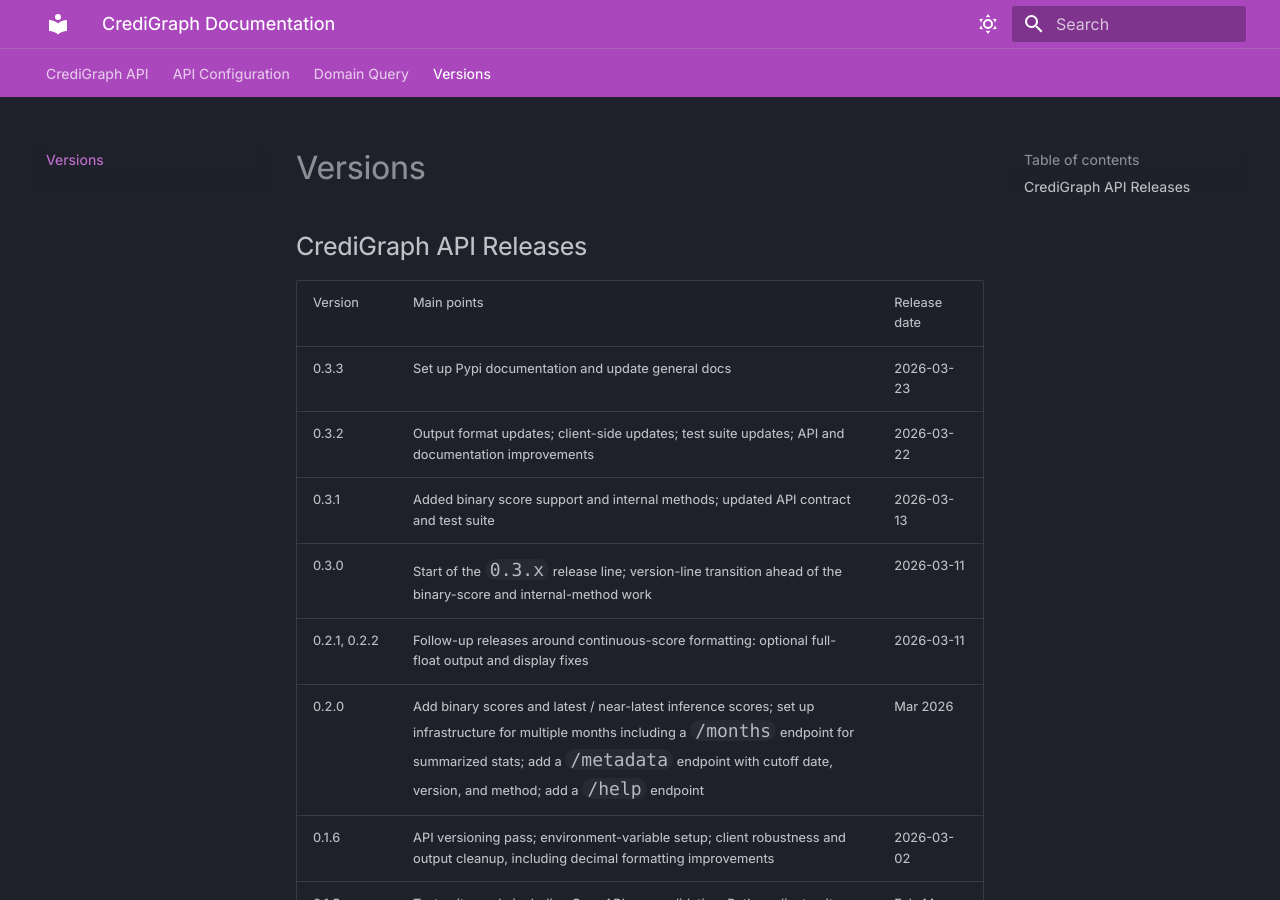
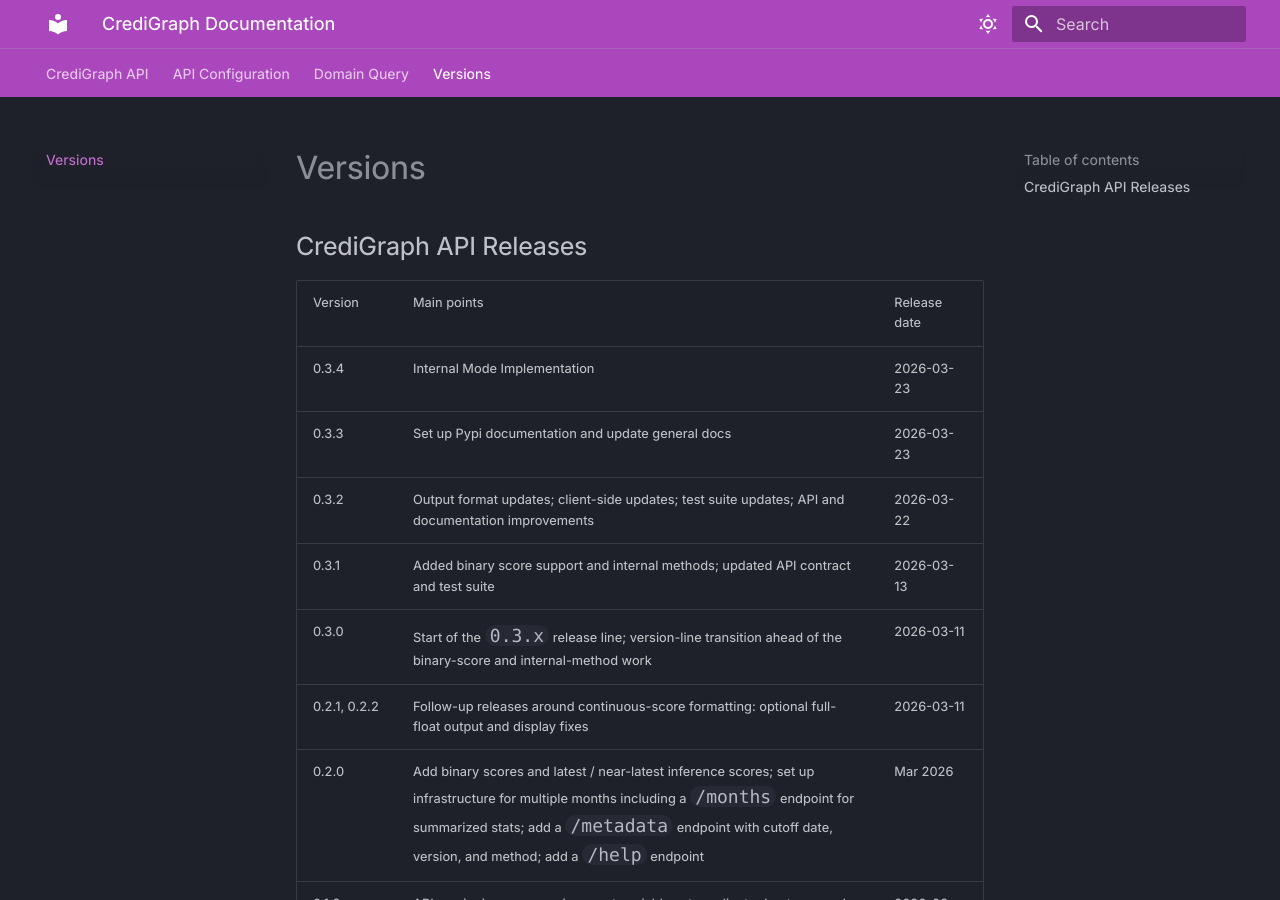
Before and after one commit to credi-net/CrediNet, an MkDocs documentation site: the page built from docs/versions.md, in a window 1280 px wide and 900 px high. Built offline with MkDocs 1.6.1 and Material for MkDocs 9.7.7, drawn with Linux system fonts in a browser that asks for light colours; some web fonts are replaced.

Commit message:
update version doc

```diff
--- a/docs/versions.md
+++ b/docs/versions.md
@@ -4,6 +4,7 @@
 
 | Version | Main points | Release date |
 | --- | --- | --- |
+| 0.3.4 | Internal Mode Implementation | 2026-03-23 |
 | 0.3.3 | Set up Pypi documentation and update general docs | 2026-03-23 |
 | 0.3.2 | Output format updates; client-side updates; test suite updates; API and documentation improvements | 2026-03-22 |
 | 0.3.1 | Added binary score support and internal methods; updated API contract and test suite | 2026-03-13 |
```
